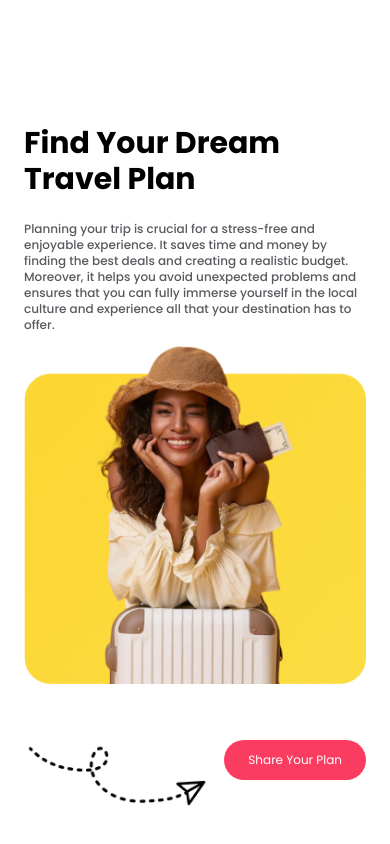
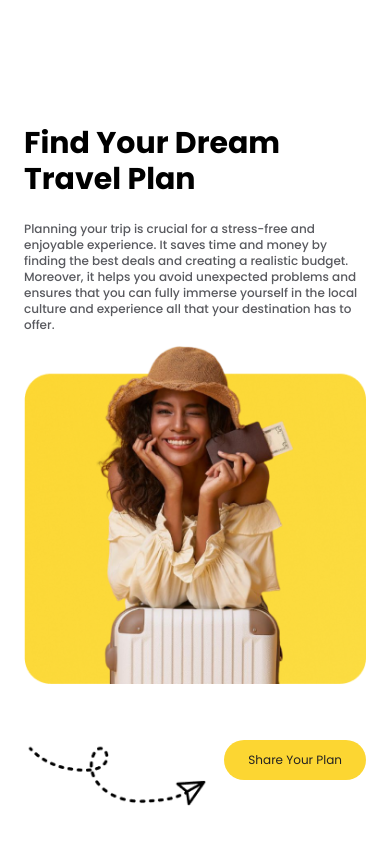
Before and after one commit to ViniSCode/planmyjourney, a Next.js app: page / in a window 390 px wide. Shown: the part 2645-3489 px from the top of the page. Built offline with nearby package versions, Linux system fonts and the light colour scheme; no server answers; what urql would draw is missing.

Commit message:
Services | button color bugfix

```diff
--- a/src/components/OurServices/index.tsx
+++ b/src/components/OurServices/index.tsx
@@ -116,7 +116,7 @@ export function OurServices() {
               className="absolute top-[-30px] left-0 right-[unset] w-full lg:right-0 lg:left-[unset] max-w-[200px] md:max-w-[335px]"
             />
           </div>
-          <button className="ml-4 min-w-fit max-w-fit bg-pink-500 w-full text-white rounded-full px-6 py-3 text-xs md:text-base">
+          <button className="ml-4 min-w-fit max-w-fit bg-yellow-500 w-full text-gray-900 rounded-full px-6 py-3 text-xs md:text-base">
             Share Your Plan
           </button>
         </div>
```
